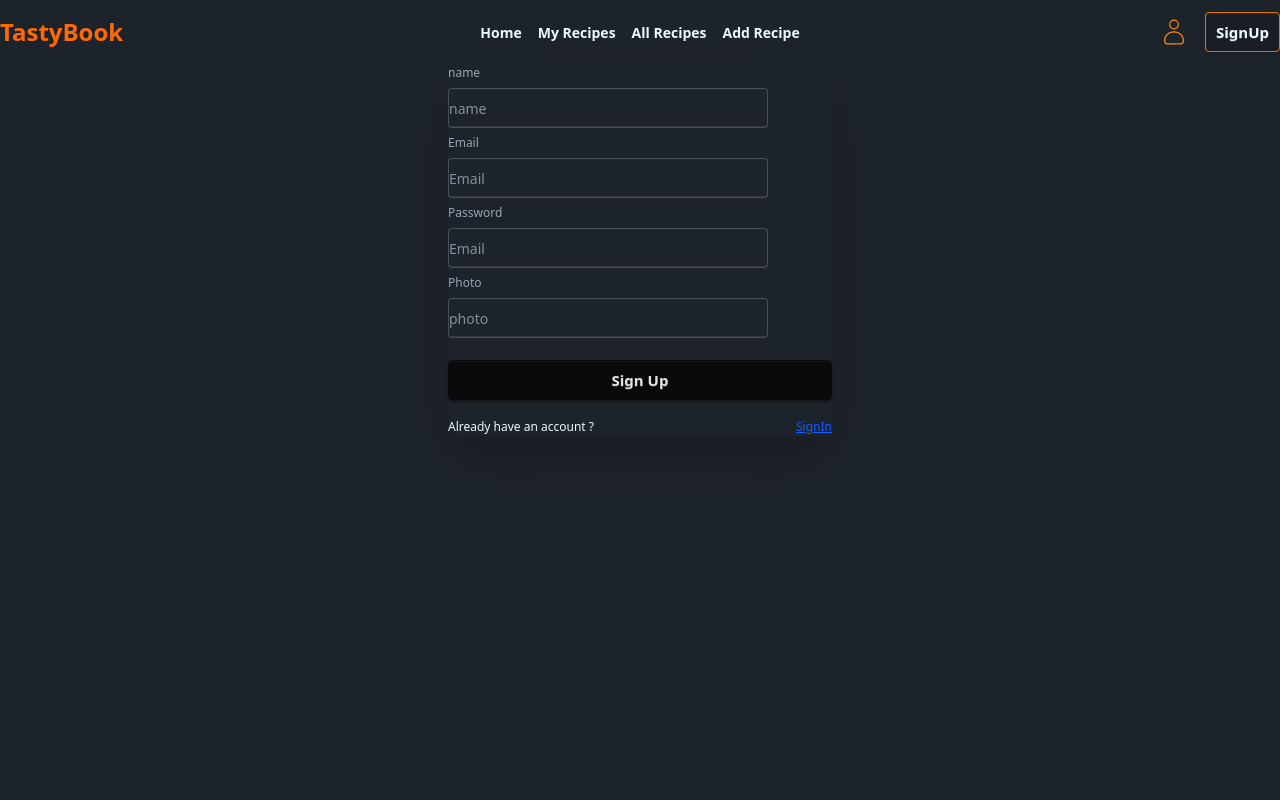
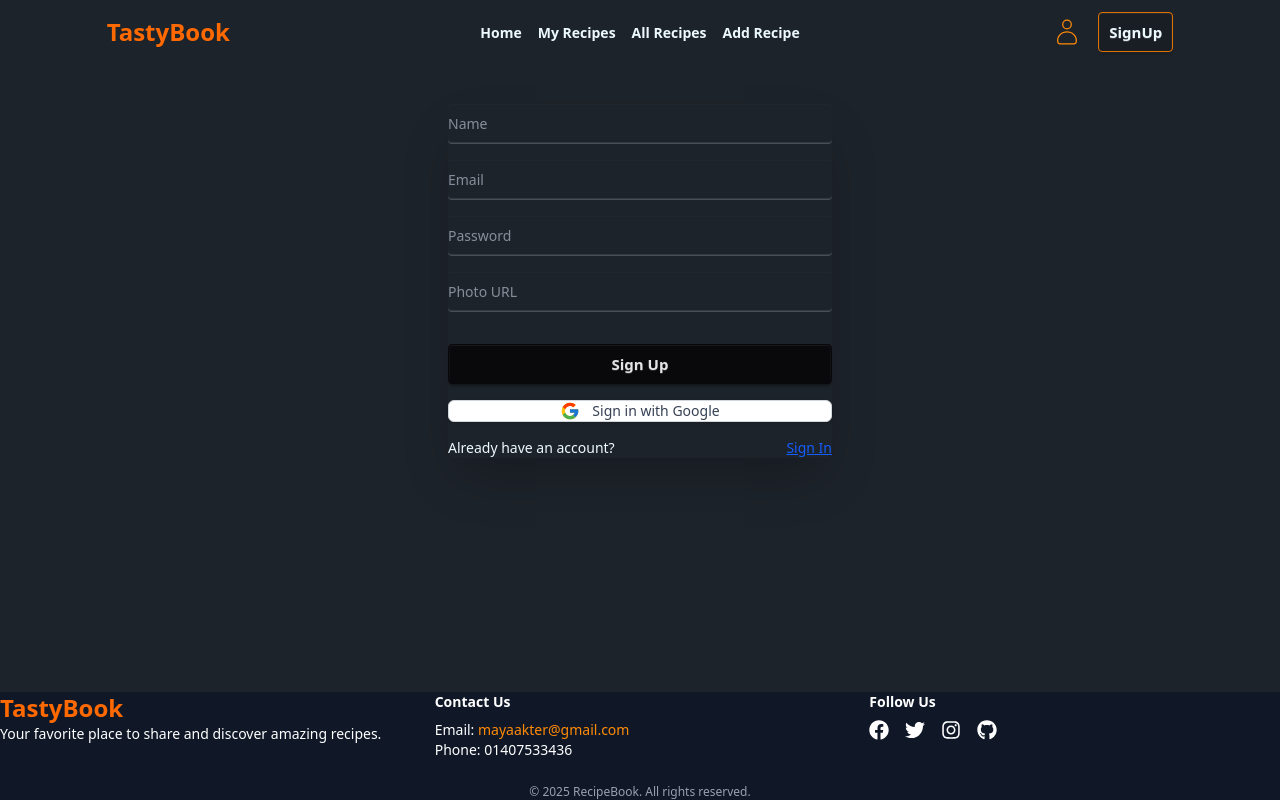
Before and after one commit to MAYA-AKT/Recipe-Book-Client, a React (Vite) app: page /auth/signup in a window 1280 px wide. Built offline with nearby package versions, Linux system fonts and the light colour scheme; no server answers.

Commit message:
add react toast message

```diff
--- a/src/App.css
+++ b/src/App.css
@@ -13,6 +13,7 @@ a.active{
 
 input,textarea:focus{
     outline: none;
+
 }
 .btn{
     padding: 2px 10px;
--- a/src/authentication/AuthLayout.jsx
+++ b/src/authentication/AuthLayout.jsx
@@ -2,13 +2,25 @@ import React from 'react';
 import SignUp from '../pages/SignUp';
 import Header from '../components/Header';
 import { Outlet } from 'react-router';
+import Footer from '../components/Footer';
 
 const AuthLayout = () => {
     return (
-        <div>
-            <Header/>
-            <Outlet/>
-        </div>
+         <div className="min-h-screen flex flex-col">
+
+                        <div className="w-11/12 md:w-10/12 mx-auto flex-1">
+                            <Header />
+                            <div>
+                                <Outlet />
+                            </div>
+                        </div>
+
+
+                        <div className=''>
+                            <Footer />
+                        </div>
+                    </div>
+
     );
 };
 
--- a/src/context/AuthProvider.jsx
+++ b/src/context/AuthProvider.jsx
@@ -5,12 +5,22 @@ import {
     signInWithEmailAndPassword,
     updateProfile,
     onAuthStateChanged,
-    signOut
+    signOut,
+    signInWithPopup,
+    GoogleAuthProvider
 } from "firebase/auth";
+import { auth } from '../firebase/firebase.init';
 
 
-import { auth } from '../firebase/firebase.init';
+
+
+
+
+
 const AuthProvider = ({ children }) => {
+
+    const provider = new GoogleAuthProvider();
+
 
     const [user, setUser] = useState(null);
     const [recipes, setRecipes] = useState([]);
@@ -44,7 +54,9 @@ const AuthProvider = ({ children }) => {
 
 
 
-
+   const signInWithGoogle=()=>{
+    return signInWithPopup(auth,provider);
+   }
 
     const createUser = (email, password) => {
         return createUserWithEmailAndPassword(auth, email, password);
@@ -79,6 +91,7 @@ const AuthProvider = ({ children }) => {
     const info = {
         user,
         setUser,
+        signInWithGoogle,
         createUser,
         signUser,
         userUp,
--- a/src/main.jsx
+++ b/src/main.jsx
@@ -5,11 +5,22 @@ import App from './App.jsx'
 import { RouterProvider } from 'react-router'
 import { router } from './router/router.jsx'
 import AuthProvider from './context/AuthProvider.jsx'
+import { ToastContainer } from 'react-toastify';
+
 
 createRoot(document.getElementById('root')).render(
   <StrictMode>
     <AuthProvider>
       <RouterProvider router={router}></RouterProvider>
+      <ToastContainer
+        position="top-right"
+        autoClose={2000}
+        hideProgressBar={false}
+        newestOnTop={false}
+        closeOnClick
+        pauseOnHover
+        theme="colored"
+      />
     </AuthProvider>
 
   </StrictMode>,
--- a/src/pages/SignIn.jsx
+++ b/src/pages/SignIn.jsx
@@ -1,6 +1,8 @@
 import React, { use } from 'react';
 import { AuthContext } from '../context/AuthContext';
 import { Link, useNavigate } from 'react-router';
+import { toast } from 'react-toastify';
+
 
 const SignIn = () => {
     const { signUser, setUser } = use(AuthContext);
@@ -16,13 +18,13 @@ const SignIn = () => {
 
         signUser(email, password)
             .then((res) => {
-                alert('user login Success');
+                 toast.success('User Login successfully!');
                 console.log(res.user);
                 setUser(res.user);
                 navigate('/');
             }).catch((err) => {
                 console.log(err);
-                alert(err.message);
+                 toast.error(err.message);
             });
 
 
--- a/src/pages/SignUp.jsx
+++ b/src/pages/SignUp.jsx
@@ -1,11 +1,17 @@
 import React, { use } from 'react';
 import { AuthContext } from '../context/AuthContext';
 import { Link, useNavigate } from 'react-router';
+import { FcGoogle } from "react-icons/fc";
+
+import { toast } from 'react-toastify';
 
 const SignUp = () => {
 
-    const { setUser, createUser, userUp } = use(AuthContext);
+    const { setUser, createUser, userUp, signInWithGoogle } = use(AuthContext);
     const navigate = useNavigate();
+
+
+
     const handleSignUp = (e) => {
         e.preventDefault();
         const form = e.target;
@@ -25,42 +31,91 @@ const SignUp = () => {
                         console.log(err);
 
                     })
-                alert('User Create Success');
+                toast.success('Account created successfully!');
                 navigate('/');
             }).catch(err => {
                 console.log(err.message);
+                toast.error(err.message);
+            })
+
+    }
+
+
+    const googleSignin = (e) => {
+        e.preventDefault();
+        signInWithGoogle()
+            .then((res) => {
+                setUser(res.user);
+                navigate('/');
+            }).catch(error => {
+
+                const errorMessage = error.message;
+                console.log(errorMessage);
 
             })
 
     }
+
     return (
-        <div>
-            <div className="card bg-base-100 mx-auto max-w-sm shrink-0 shadow-2xl">
-                <div className="card-body">
+        <>
 
-                    <form onSubmit={handleSignUp} className="fieldset">
+            <div className=" flex mx-auto mt-10 items-center justify-center">
+                <div className="shadow-2xl  p-8 rounded-lg w-full max-w-sm">
+                    <form onSubmit={handleSignUp} className="space-y-4">
+                        <input
+                            type="text"
+                            className="input w-full border-0 border-b outline-none focus:outline-none"
+                            name="name"
+                            placeholder="Name"
+                        />
 
-                        <label className="label">name</label>
-                        <input type="text" className="input" name='name' placeholder="name" />
+                        <input
+                            type="email"
+                            className="input w-full border-0 border-b outline-none focus:outline-none"
+                            name="email"
+                            placeholder="Email"
+                        />
 
-                        <label className="label">Email</label>
-                        <input type="email" className="input" name='email' placeholder="Email" />
-                        <label className="label">Password</label>
-                        <input type="password" className="input" name='password' placeholder="Email" />
+                        <input
+                            type="password"
+                            className="input w-full border-0 border-b outline-none focus:outline-none"
+                            name="password"
+                            placeholder="Password"
+                        />
 
-                        <label className="label">Photo</label>
-                        <input type="text" className="input" name='photo' placeholder="photo" />
+                        <input
+                            type="text"
+                            className="input w-full border-0 border-b outline-none focus:outline-none"
+                            name="photo"
+                            placeholder="Photo URL"
+                        />
 
-                        <button type='submit' className="btn btn-neutral mt-4">Sign Up</button>
-                        <div className="flex justify-between mt-3">
-                            <p>Already have an account ? </p>
-                            <Link to='/auth/signin' className='underline text-blue-600'>SignIn</Link>
+                        <button type="submit" className="btn btn-neutral w-full mt-4">
+                            Sign Up
+                        </button>
+
+                        <button
+                            onClick={googleSignin}
+                            type="button"
+                            className="flex items-center py-3 justify-center gap-3 w-full border border-gray-300 rounded-md bg-white shadow hover:shadow-md transition"
+                        >
+                            <FcGoogle className="text-xl" />
+                            <span className="text-sm font-medium text-gray-700">
+                                Sign in with Google
+                            </span>
+                        </button>
+
+                        <div className="flex justify-between items-center text-sm pt-2">
+                            <p>Already have an account?</p>
+                            <Link to="/auth/signin" className="text-blue-600 underline">
+                                Sign In
+                            </Link>
                         </div>
                     </form>
                 </div>
             </div>
 
-        </div>
+        </>
     );
 };
 
```
